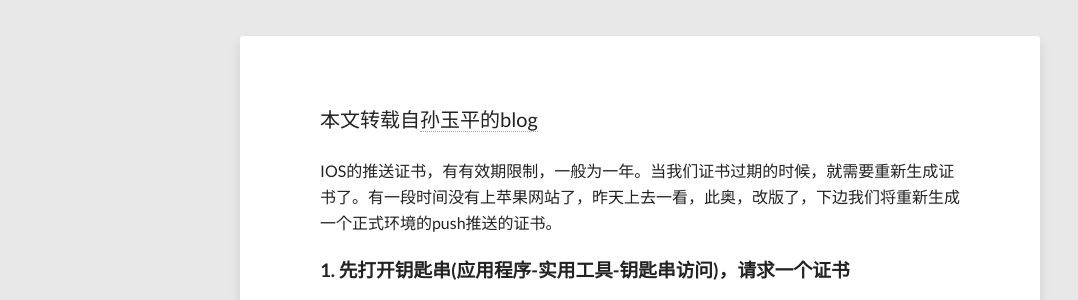
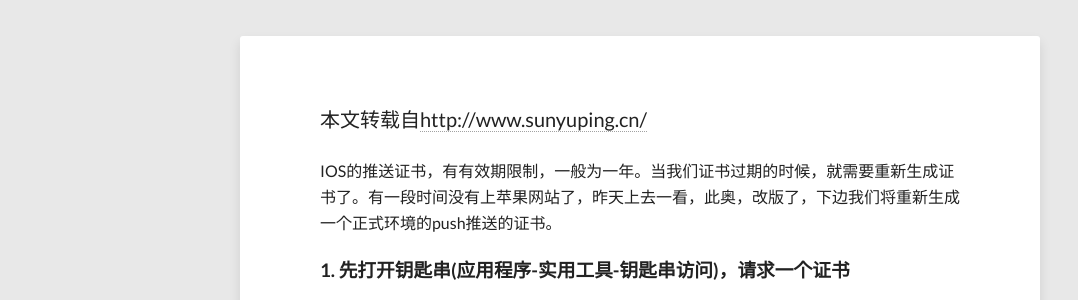
Before and after one commit to Sean8694/Sean8694.github.io_old, a Jekyll site: the page built from _posts/2014-06-20-iOS-push-certification.md, in a window 1280 px wide and 900 px high. Shown: the part 177-477 px from the top of the window, without its empty margins (0-1078 px from the left). Built offline with Jekyll 4.4.1, drawn with Linux system fonts in a browser that asks for light colours; nearby versions of some CDN libraries.

Commit message:
change post

```diff
--- a/_posts/2014-06-20-iOS-push-certification.md
+++ b/_posts/2014-06-20-iOS-push-certification.md
@@ -5,7 +5,7 @@ date:   2014-06-20
 tags: [iOS]
 ---
 
-本文转载自[孙玉平的blog](http://www.sunyuping.cn/wordpress/?p=131)
+本文转载自[http://www.sunyuping.cn/](http://www.sunyuping.cn/wordpress/?p=131)
 
 IOS的推送证书，有有效期限制，一般为一年。当我们证书过期的时候，就需要重新生成证书了。有一段时间没有上苹果网站了，昨天上去一看，此奥，改版了，下边我们将重新生成一个正式环境的push推送的证书。
 
```
